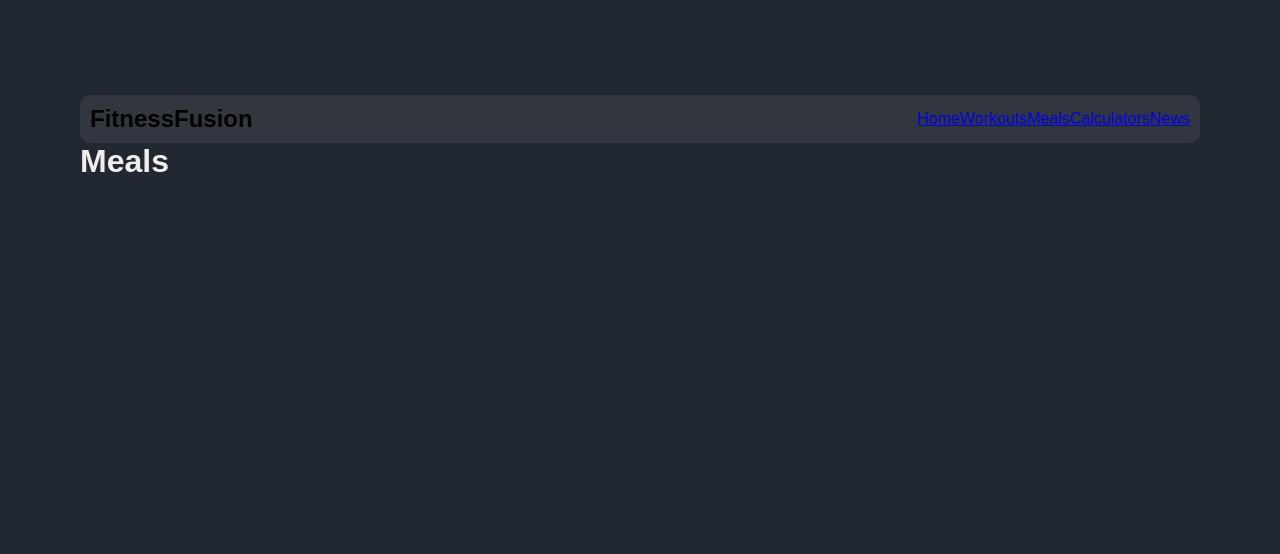
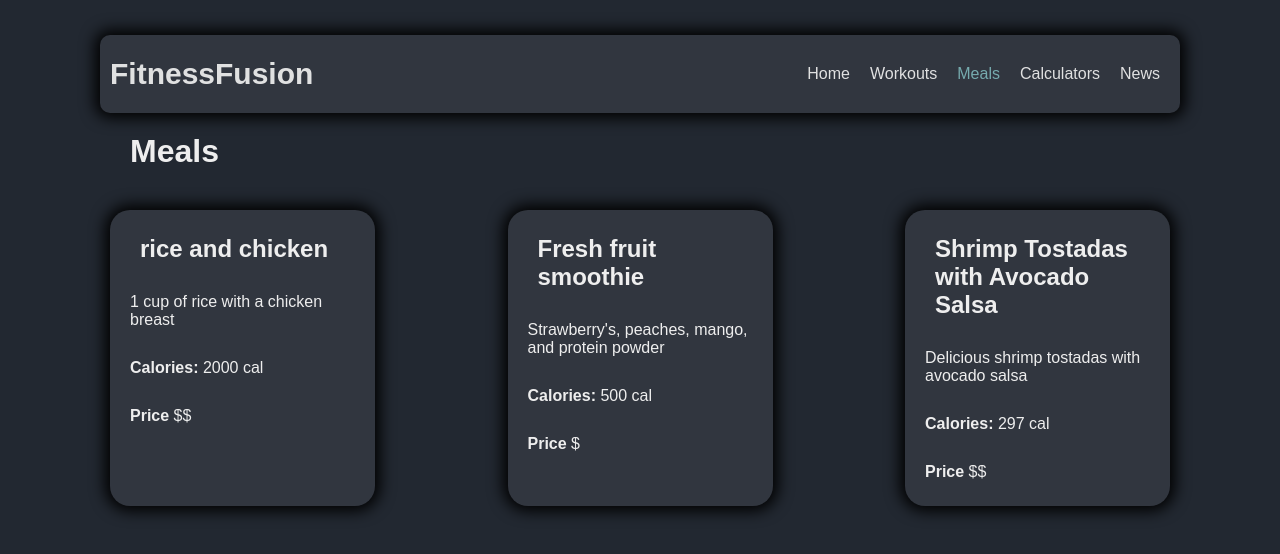
Before and after one commit to SEG3125-A/Lab8_Group16, a React (Create React App) app in the folder fitness-website/: page /meals in a window 1280 px wide. Shown: the top 554 px of the page. Built offline with nearby package versions, Linux system fonts and the light colour scheme; data requests are answered from the project's data file.

Commit message:
styling changes throughout the app. made the navbar have the active tab colored. added some data to the database.

```diff
--- a/fitness-website/data/db.json
+++ b/fitness-website/data/db.json
@@ -3,34 +3,49 @@
     {
       "name": "pushups",
       "description": "DO PUSHUPS",
-      "reps": 10
+      "reps": 10,
+      "target": "triceps, pectoral muscles, and shoulders"
     },
     {
       "name": "situps",
       "description": "DO situps",
+      "target": "core",
       "reps": 10
     },
     {
       "name": "pullups",
       "description": "Do pullups",
+      "target": "upper body",
       "reps": 10
     },
     {
       "name": "plank",
       "description": "do a plank for 1 minute",
+      "target": "core",
       "reps": 1
     }
   ],
   "meals": [
     {
       "name": "rice and chicken",
+      "description": "1 cup of rice with a chicken breast",
       "calories": 2000,
-      "mealtime": "dinner"
+      "mealtime": "dinner",
+      "price": "$$"
     },
     {
       "name": "Fresh fruit smoothie",
+      "description": "Strawberry's, peaches, mango, and protein powder",
       "calories": 500,
-      "mealtime": "breakfast"
+      "mealtime": "breakfast",
+      "price": "$"
+    },
+    {
+      "name": "Shrimp Tostadas with Avocado Salsa",
+      "description": "Delicious shrimp tostadas with avocado salsa",
+      "calories": 297,
+      "mealtime": "dinner",
+      "price": "$$"
     }
   ]
 }
--- a/fitness-website/src/App.css
+++ b/fitness-website/src/App.css
@@ -1,6 +1,10 @@
 body, h1, h2, h3, p, ul, li {
-  margin: 10;
-  padding: 10;
+  margin: 10px;
+  padding: 10px;
+}
+
+main {
+  margin: 10px;
 }
 
 body {
@@ -12,28 +16,30 @@ body {
 .container {
   display: flex;
   justify-content: center;
-  align-items: center;
+  align-items: flex-start;
   min-height: 100vh;
 }
 
 .App {
-  padding: 80px;
+  padding: 0px 80px;
 }
 
 .menu {
   display: flex;
   background-color: #31363F;
+  color: #eeeeee;
   justify-content: space-between;
   padding: 10px;
   border-radius: 10px;
   margin-top: 15px;
   align-items: center;
+  box-shadow: 0px 0px 15px 5px #000000;
 }
 
 .menu-logo {
-  font-size: 24px;
+  font-size: 30px;
   font-weight: bold;
-  color: black;
+  color: rgba(238, 238, 238, 0.93);
   margin-right: auto;
 }
 
@@ -43,15 +49,27 @@ body {
   cursor: pointer;
   font-size: 16px;
   padding: 20px 0;
-  color: white;
+  color: rgba(238, 238, 238, 0.93);
   text-align: center;
   margin: 0 10px;
+  text-decoration: none;
 }
 
 .menu-button:hover {
-  background-color: #526f99;
+  background-color: #76ABAE;
   border-radius: 5px;
 }
+
+.menu-button:hover.active {
+  background-color: #76ABAE;
+  color: #eeeeee;
+  border-radius: 5px;
+}
+
+.active {
+  color: #76ABAE;
+}
+
 
 .content {
   margin-top: 20px;
@@ -85,7 +103,7 @@ body {
 
 .service-button {
   background-color: #526f99;
-  color: white;
+  color: rgba(238, 238, 238, 0.93);
   border: none;
   padding: 40px 0;
   font-size: 18px;
@@ -104,7 +122,7 @@ body {
 }
 
 .faq h2 {
-  color: white;
+  color: rgba(238, 238, 238, 0.93);
 }
 
 .faq ul {
@@ -116,11 +134,19 @@ body {
 }
 
 .workout-card {
-  display: block;
+  /*display: compact;*/
   padding: 5px 10px;
-  margin: 50px;
-  max-width: 30%;
+  width: 25%;
+  margin-top: 20px;
   background-color: #31363f;
   border-radius: 20px;
   box-shadow: 0px 0px 15px 5px #000000;
 }
+
+.flex-grid {
+  display: flex;
+  flex-direction: row;
+  flex-wrap: wrap;
+  justify-content: space-between;
+  gap: 20px;
+}
--- a/fitness-website/src/HomePage.js
+++ b/fitness-website/src/HomePage.js
@@ -13,6 +13,7 @@ function HomePage() {
                     <section className="services">
                         <h2>Our Services</h2>
                         <div className="service-buttons">
+                            {/*<Card name={"Custom Workout Plan"} image_src={workoutImage} description={"description... workouts"}></Card>*/}
                             <button className="service-button">Custom Workout Plan</button>
                             <button className="service-button">Custom Diet Plan</button>
                             <button className="service-button">Calculators</button>
@@ -36,4 +37,14 @@ function HomePage() {
     );
 }
 
+function Card({image_src, name, description}) {
+    return(
+        <div className={"workout-card"}>
+            <img src={image_src} alt={name}></img>
+            <h3>{name}</h3>
+            <p>{description}</p>
+        </div>
+    )
+}
+
 export default HomePage;
--- a/fitness-website/src/Meals.js
+++ b/fitness-website/src/Meals.js
@@ -1,6 +1,40 @@
+import {useEffect, useState} from "react";
+
 function Meals() {
+    const [meals, setMeals] = useState(null)
+
+    useEffect(() => {
+        fetch("http://localhost:8000/meals")
+            .then(res => {
+                return res.json()
+            })
+            .then(data => {
+                console.log(data)
+                setMeals(data) //update data
+            })
+    }, []);
+
+
     return(
-        <h1>Meals</h1>
+        <div>
+            <h1>Meals</h1>
+            <div className="flex-grid">
+                {meals && meals.map(meal => (
+                    <MealCard meal={meal}/>
+                ))}
+            </div>
+        </div>
+    )
+}
+
+function MealCard({meal}) {
+    return(
+        <div id={meal.id} className="workout-card">
+            <h2>{meal.name}</h2>
+            <p>{meal.description}</p>
+            <p><b>Calories:</b> {meal.calories} cal</p>
+            <p><b>Price</b> {meal.price}</p>
+        </div>
     )
 }
 
--- a/fitness-website/src/Navbar.js
+++ b/fitness-website/src/Navbar.js
@@ -4,11 +4,11 @@ import { NavLink } from "react-router-dom"
 function Navbar() {
     return (<nav className="menu">
         <div className="menu-logo">FitnessFusion</div>
-        <NavLink to="/">Home</NavLink>
-        <NavLink to="workouts">Workouts</NavLink>
-        <NavLink to="/meals">Meals</NavLink>
-        <NavLink to="/calculators">Calculators</NavLink>
-        <NavLink to="/news">News</NavLink>
+        <NavLink to="/" className={"menu-button"}>Home</NavLink>
+        <NavLink to="workouts" className={"menu-button"}>Workouts</NavLink>
+        <NavLink to="/meals" className={"menu-button"}>Meals</NavLink>
+        <NavLink to="/calculators" className={"menu-button"}>Calculators</NavLink>
+        <NavLink to="/news" className={"menu-button"}>News</NavLink>
     </nav>)
 }
 export default Navbar;
--- a/fitness-website/src/Workouts.js
+++ b/fitness-website/src/Workouts.js
@@ -15,13 +15,15 @@ function Workouts() {
     }, []);
 
     return (
-        // Check if null then load workouts
-        <div>
+
+        <div className>
             <h1>Workouts</h1>
-            {workouts && console.log(workouts)}
-            {workouts && workouts.map(workout => (
-                <WorkoutCard workout={workout}/>
-            ))}
+            <div className="flex-grid">
+                {/*Check if null then load workouts*/}
+                {workouts && workouts.map(workout => (
+                    <WorkoutCard workout={workout}/>
+                ))}
+            </div>
         </div>
 
     )
@@ -32,6 +34,7 @@ function WorkoutCard( {workout} ) {
         <div id={workout.id} className="workout-card">
             <h2>{workout.name}</h2>
             <p>Description: {workout.description}</p>
+            <p><b>Target: </b> {workout.target}</p>
             <p>Reps: {workout.reps}</p>
         </div>
     )
```
